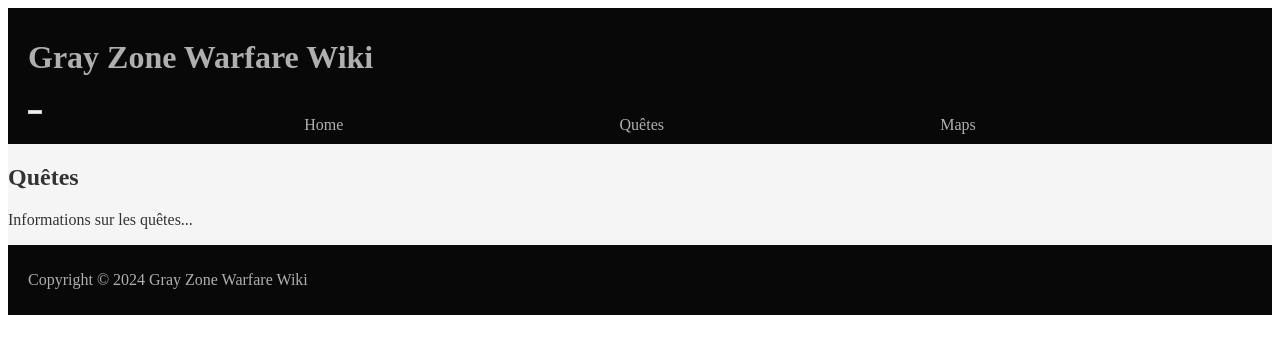
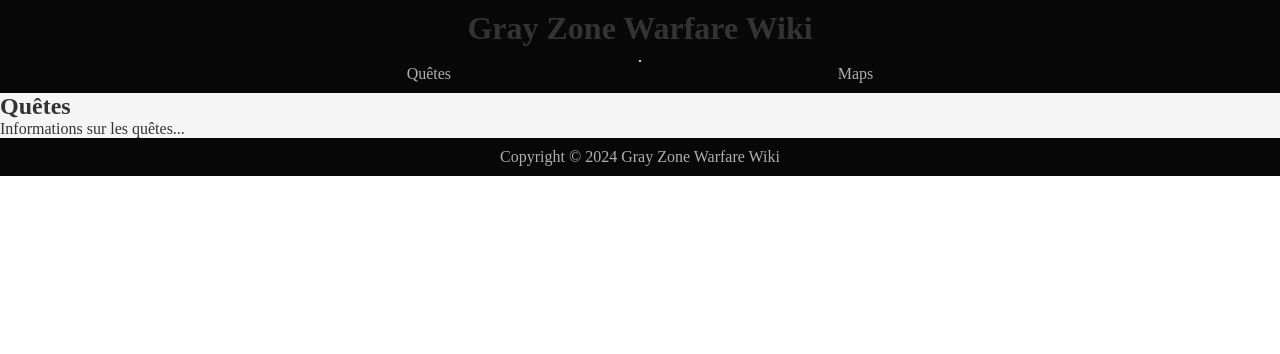
Before and after one commit to RaphaelTaibi/GZ-Wiki, a React (Create React App) app: page /quests in a window 1280 px wide. Shown: the top 354 px of the page. Built offline with nearby package versions, Linux system fonts and the light colour scheme.

Commit message:
tweet
ajout embed tweet / re mise en page de la page d'acceuil

```diff
--- a/package.json
+++ b/package.json
@@ -12,6 +12,8 @@
     "react-dom": "^18.3.1",
     "react-router-dom": "^6.23.0",
     "react-scripts": "^5.0.1",
+    "react-tweet": "^3.2.1",
+    "react-twitter-embed": "^4.0.4",
     "sass": "^1.76.0",
     "web-vitals": "^2.1.4",
     "xml2js": "^0.6.2"
--- a/src/components/article/Article.js
+++ b/src/components/article/Article.js
@@ -15,7 +15,7 @@
             ))}
             </div>
             <div className='twitter-feed'>
-                <TwitterWidget username="MADFINGERGames" />
+                <TwitterWidget />
             </div>
         </div>
     );
--- a/src/components/footer/Footer.module.scss
+++ b/src/components/footer/Footer.module.scss
@@ -4,4 +4,5 @@
     background: #080808;
     padding: 10px 20px;
     color: rgba(255, 255, 255, 0.678);
+    text-align: center;
 }
--- a/src/components/header/Header.js
+++ b/src/components/header/Header.js
@@ -11,7 +11,9 @@
     }
     return (
         <header className={styles.header}>
-            <h1>Gray Zone Warfare Wiki</h1>
+            <Link to="/">
+                <h1 className='header-title '>Gray Zone Warfare Wiki</h1>
+            </Link>
             <div>
                 <button
                     className={styles.themeToggleBtn}
@@ -21,7 +23,6 @@
             </div>
             <nav>
                 <ul>
-                    <li><Link to="/">Home</Link></li>
                     <li><Link to="/quests">Quêtes</Link></li>
                     <li><Link to="/maps">Maps</Link></li>
                 </ul>
--- a/src/components/header/Header.module.scss
+++ b/src/components/header/Header.module.scss
@@ -2,7 +2,13 @@
 .header {
     background: #080808;
     padding: 10px 20px;
-    color: rgba(255, 255, 255, 0.678);
+    color: rgba(255, 255, 255, 0.897);
+    text-align: center;
+
+
+    .header-title {
+        color: #f5f5f5; // Supposons que c'est déjà assez clair pour le mode sombre
+    }
 
     nav {
         display: flex;
--- a/src/components/twitter/TwitterWidget.js
+++ b/src/components/twitter/TwitterWidget.js
@@ -1,19 +1,16 @@
-import React, { useEffect } from 'react';
+import React from 'react';
+import { TwitterTweetEmbed } from 'react-twitter-embed';
 
-const TwitterWidget = ({ username }) => {
-    useEffect(() => {
-        if(!document.getElementById('twitter-wjs')) {
-            const script = document.createElement('script');
-            script.id = 'twitter-wjs';
-            script.src = "https://platform.twitter.com/widget.js";
-            script.async= true;
-            document.body.appendChild(script);
-        }
-
-    }, []);
+function TwitterWidget() {
+    // Liste des ID de tweets à intégrer
+    const tweetIds = ["1786428235191914648", "1720093421287899196", "1720093710539772302"];
 
     return (
-        <a className='' href={`https://twitter.com/${username}?ref_src=twsrc%5Etfw`}>Tweets by {username}</a>
+        <div>
+            {tweetIds.map(id => (
+                <TwitterTweetEmbed key={id} tweetId={id} />
+            ))}
+        </div>
     );
 }
 
--- a/src/style/style.scss
+++ b/src/style/style.scss
@@ -1,3 +1,17 @@
+/* Reset des marges et paddings pour éviter les espaces indésirables */
+* {
+  margin: 0;
+  padding: 0;
+  box-sizing: border-box; // Inclut le padding et la bordure dans la largeur/hauteur de l'élément
+}
+
+html, body {
+  width: 100%;
+  height: 100%;
+
+}
+
+/* Thèmes clair et sombre avec styles pour liens et boutons */
 .light {
   background: #f5f5f5;
   color: #333;
@@ -5,7 +19,6 @@
   a, button {
     color: #333;
   }
-
 }
 
 .dark {
@@ -13,44 +26,48 @@
   color: #f5f5f5;
 
   a, button {
-    color:#f5f5f5;
+    color: #f5f5f5;
   }
 }
 
+/* Styles pour la mise en page principale */
 .container {
   display: flex;
   flex-wrap: wrap;
   width: 100%;
+  padding-bottom: 50px;
 
   .video-column {
-    flex: 1 1 75%;
+    flex: 1 1 70%;
     display: flex;
     flex-direction: column;
     align-items: center; // Centre les vidéos horizontalement
   }
 
   .twitter-feed {
-    flex: 1 1 25%;
+    flex: 1 1 30%;
+    max-height: 750px;
+    padding-right: 50px;
+    overflow: auto; // Permet le défilement si nécessaire
   }
 
   @media (max-width: 768px) {
     .video-column,
-    .video-wrapper{
-      padding-top: 42.86%;;
-    }
     .twitter-feed {
       flex: 1 1 100%;
     }
   }
 }
 
+/* Styles pour les wrappers de vidéos */
 .video-wrapper {
   position: relative;
   width: 100%;  // Assure que le conteneur prend la largeur maximale disponible
   max-width: 600px;  // Limite la largeur maximale de la vidéo
   margin-top: 20px;
+  margin-right: 200px;
   margin-bottom: 20px;  // Espacement entre les vidéos
-  padding-top: 25%;  // Ratio d'aspect
+  padding-top: 25%;  // Maintient le ratio d'aspect
 
   iframe {
     position: absolute;
@@ -60,3 +77,8 @@
     height: 100%;
   }
 }
+
+a, a:visited {
+  text-decoration: none;
+  color: inherit;
+}
```
Also changed, not shown: 1 other file (tests, documents, lock files or other folders).
